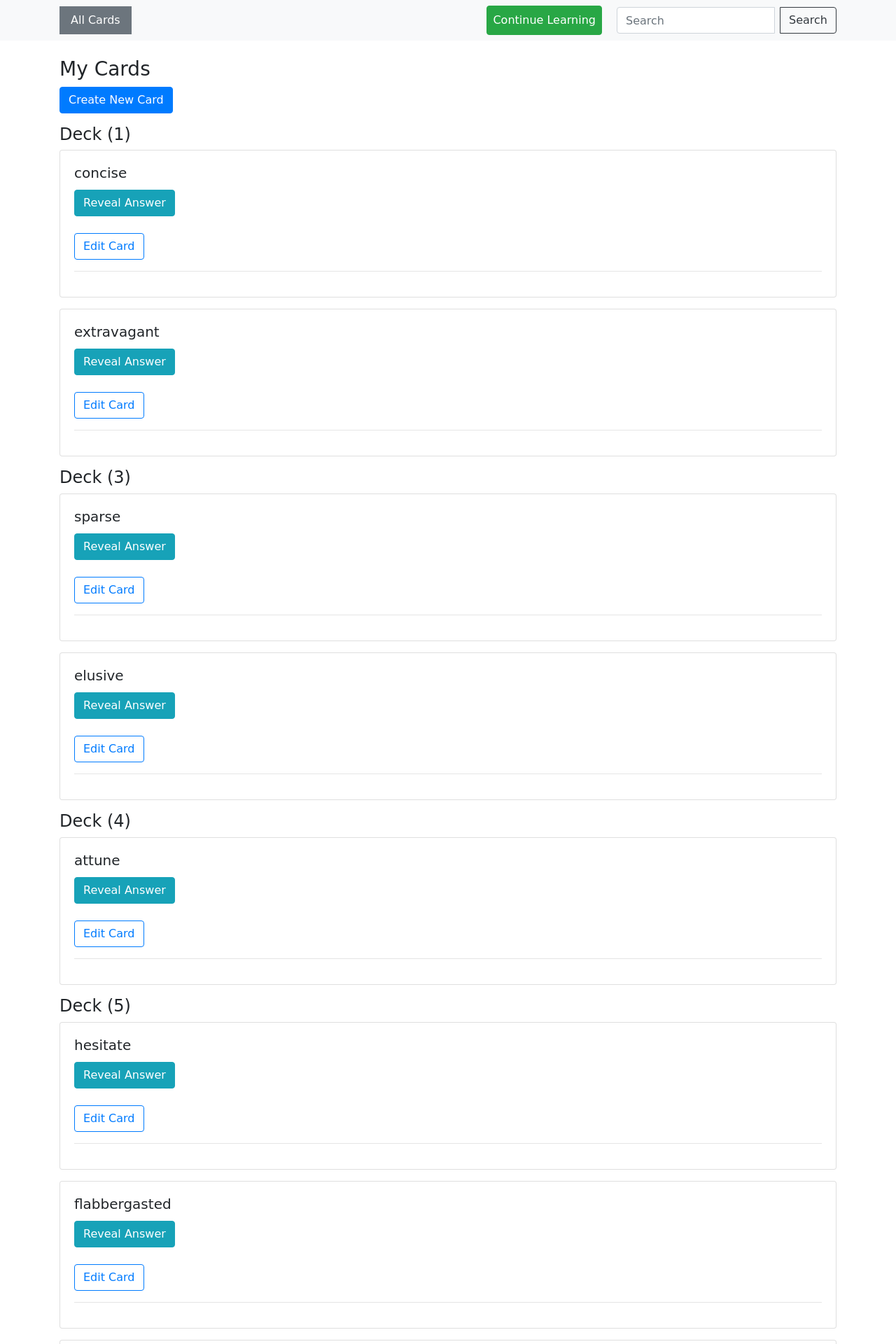
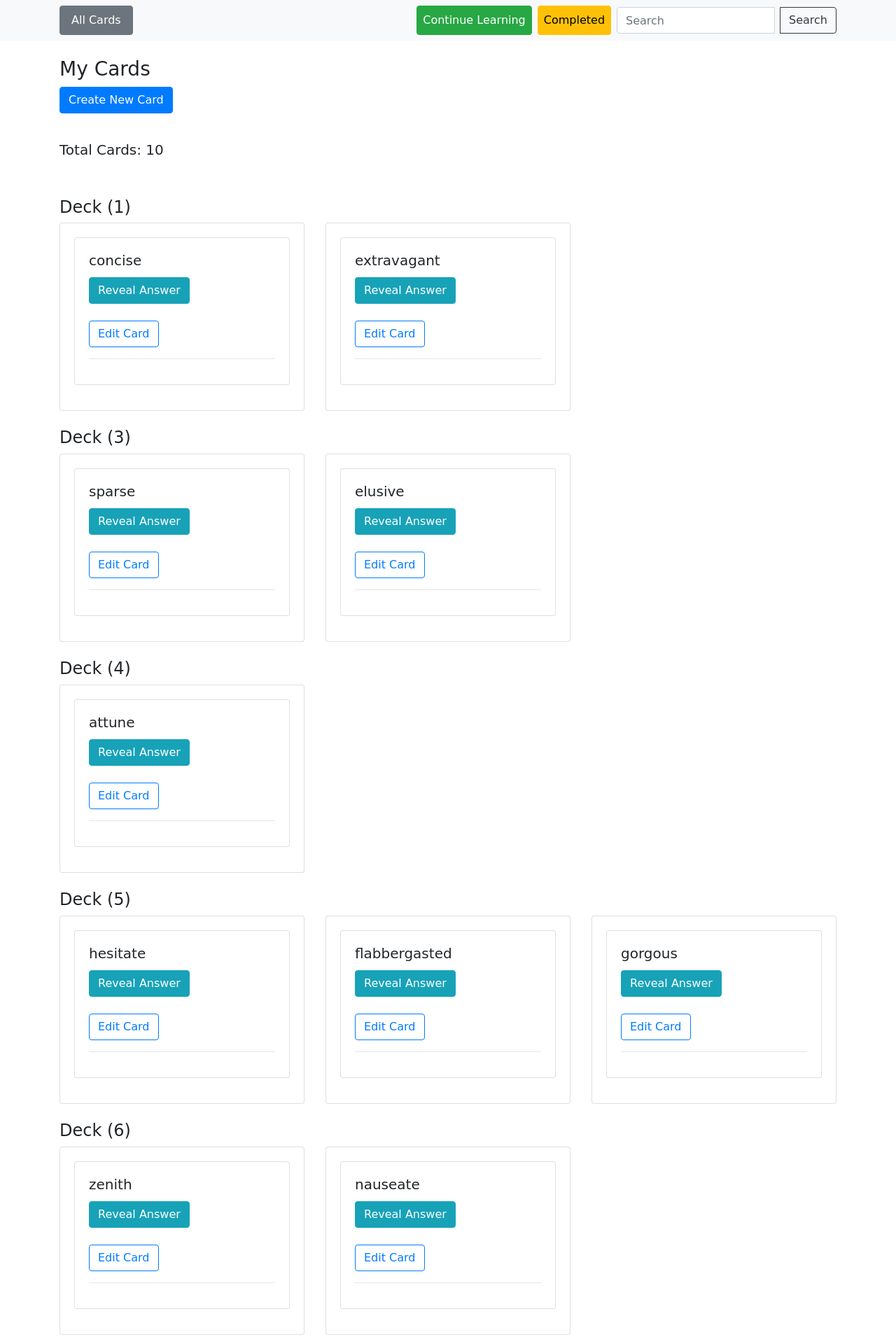
Before and after one commit to everprogrammer/FlashCard-App, a Django app: page / in a window 1280 px wide. Shown: the top 1920 px of the page at 70% size. Run offline with Django 4.2, Linux system fonts and the light colour scheme; data comes from the database, SQL or seed files in the repository; both versions use the stored data as it was after the commit; some libraries are stand-ins or nearby versions.

Commit message:
fixed bug and front-end progress
1. Fix bug about the backend that cards did not go up
2. Write extensive tests for backend
3. Front-end progress for almost all the pages
4. Add complete view page with "Forgot this word" for cards in the 6th deck

```diff
--- a/flashcard/cards/models.py
+++ b/flashcard/cards/models.py
@@ -12,7 +12,6 @@ class Deck(models.Model):
 
     def __str__(self):
         return f'Deck ({self.number})'
-
 
 class Card(models.Model):
     question = models.CharField(max_length=100)
@@ -41,15 +40,20 @@ class Card(models.Model):
 
     def move(self, solved):
         if solved:
-            # Move to the next deck
-            next_deck = Deck.objects.filter(number__gt=self.deck.number).first()
-            if next_deck:
-                self.deck = next_deck
+            # Move to the next deck or archive
+            if self.deck.number >= 5:
+                self.deck = Deck.objects.get(number=6)
+                self.review_date = self.review_date + timedelta(days=365)
+                self.save()
 
-                self.save()
+            else:
+                next_deck = Deck.objects.filter(number=self.deck.number+1).first()
+                if next_deck:
+                    self.deck = next_deck
+                    self.save()
         else:
             # Move to the first deck
-            first_deck = Deck.objects.order_by('number').first()
+            first_deck = Deck.objects.filter(number=1).first()
             self.deck = first_deck
 
             self.save()
--- a/flashcard/cards/urls.py
+++ b/flashcard/cards/urls.py
@@ -1,15 +1,13 @@
 from django.urls import path
 from . import views
-from django.views.generic import TemplateView
-
 
 urlpatterns = [
-    # path("", TemplateView.as_view(template_name='base.html'),
-    #      name='index'),
     path("", views.CardListView.as_view(), name='card-list'),
     path("new-card", views.CardCreateView.as_view(), name='card-create'),
     path("edit/<int:pk>", views.CardUpdateView.as_view(), name='card-update'),
     path("learning/", views.LearningView.as_view(), name='learning'),
-    path("search/", views.SearchView.as_view(), name='search')
+    path("search/", views.SearchView.as_view(), name='search'),
+    path("archive/", views.ArchiveView.as_view(), name='archive'),
+    path("reset/<int:card_id>", views.ResetDeckView.as_view(), name='reset-deck'),
 
 ]
--- a/flashcard/cards/views.py
+++ b/flashcard/cards/views.py
@@ -13,6 +13,23 @@ class CardListView(ListView):
     model = Card
     queryset = Card.objects.all().order_by('deck', '-date_created')
     paginate_by = 20
+
+    def get_context_data(self, **kwargs):
+        context = super().get_context_data(**kwargs)
+
+        # Group cards by deck
+        grouped_cards = {}
+        total_card_count = 0
+        for card in context['object_list']:
+            if card.deck not in grouped_cards:
+                grouped_cards[card.deck] = []
+            grouped_cards[card.deck].append(card)
+            total_card_count += 1
+
+        context['grouped_cards'] = grouped_cards
+        context['total_card_count'] = total_card_count
+        # context['deck_card_counts'] = {deck: len(cards) for deck, cards in grouped_cards.items()}
+        return context
 
 class CardCreateView(CreateView):
     template_name = 'cards/new_card.html'
@@ -74,6 +91,43 @@ class SearchView(ListView):
         context['search'] = self.request.GET.get('search', '')
         return context
 
+# class ArchiveView(ListView):
+#     template = 'cards/archive.html'
+#     queryset = Card.objects.filter(deck=6)
+
+#     def get_context_data(self, **kwargs):
+#         context = super().get_context_data(**kwargs)
+#         card_list = context['object_list']
+#         return context
+
+class ArchiveView(ListView):
+    model = Card
+    template_name = 'cards/archive.html'
+    queryset = Card.objects.filter(deck=6)
+    context_object_name = 'card_list'
+
+class ResetDeckView(View):
+    http_method_names = ['post']
+
+    def post(self, request, card_id):
+        card = Card.objects.get(id=card_id)
+        card.deck = Deck.objects.get(number=1)
+        card.save()
+        return redirect('archive')
+
+
+
+# class ResetDeckView(View):
+#     http_method_names = ['post']
+
+#     def post(self, request, card_id):
+#         # get the card object by id
+#         card = Card.objects.get(id=card_id)
+#         # set deck number to one
+#         card.deck = Deck.objects.get(number=1)
+
+#         card.save()
+#         return redirect(request.META.get('HTTP_REFERER'))
 
 # def learning_view(request):
 #     cards_to_review = Card.objects.filter(review_date__gte=datetime.today())
--- a/flashcard/templates/base.html
+++ b/flashcard/templates/base.html
@@ -14,7 +14,7 @@
 <body>
     <nav class="navbar navbar-expand-lg navbar-light bg-light">
         <div class="container">
-            <a class="nav-link btn-secondary" href="{% url 'card-list' %}">All Cards</a>
+            <a class="nav-link btn btn-secondary" href="{% url 'card-list' %}">All Cards</a>
             <button class="navbar-toggler" type="button" data-toggle="collapse" data-target="#navbarNav"
                     aria-controls="navbarNav" aria-expanded="false" aria-label="Toggle navigation">
                 <span class="navbar-toggler-icon"></span>
@@ -24,12 +24,13 @@
                     <li class="nav-item">
                         <a class="nav-link btn btn-success" href="{% url 'learning' %}" style="color: white;">Continue Learning</a>
                     </li>
-
-                    <!-- Add spacing between nav items -->
-                    <li class="nav-item ml-3">
-                        &nbsp;
+                    <div class="ml-lg-2"></div>
+                    <li class="nav-item">
+                        <a class="nav-link btn btn-warning" href="{% url 'archive'  %}" style="color:black;">Completed</a>
                     </li>
                 </ul>
+
+                <div class="ml-lg-2"></div>
 
                 <!-- Search bar integrated into navbar -->
                 <form action="{% url 'search' %}" method="get" class="form-inline my-2 my-lg-0">
@@ -40,12 +41,14 @@
                         </div>
                     </div>
                 </form>
+
             </div>
         </div>
     </nav>
 
     <div class="container mt-4">
         {% block content %}
+
         {% endblock %}
     </div>
 
--- a/flashcard/templates/cards/card_list.html
+++ b/flashcard/templates/cards/card_list.html
@@ -8,16 +8,25 @@
 
     <a href="{% url 'card-create' %}" class="btn btn-primary mb-3">
         Create New Card
-    </a>
+    </a><br><br>
 
-    {% for card in card_list %}
-        {% ifchanged %}
-            <h4> {{ card.deck|apnumber }} </h4>
-        {% endifchanged %}
+    <h5>Total Cards: {{ total_card_count }}</h5><br><br>
 
-        {% include 'cards/card.html' with card=card%}
+    {% for deck, deck_cards in grouped_cards.items %}
+        <h4>{{ deck }}</h4>
+
+        <div class="row">
+            {% for card in deck_cards %}
+                <div class="col-md-4 mb-4">
+                    <div class="card">
+                        <div class="card-body">
+                            {% include 'cards/card.html' with card=card %}
+                        </div>
+                    </div>
+                </div>
+            {% endfor %}
+        </div>
     {% endfor %}
 
     {% include 'pagination.html' %}
-
 {% endblock %}
--- a/flashcard/templates/cards/learning.html
+++ b/flashcard/templates/cards/learning.html
@@ -1,4 +1,3 @@
-
 
 {% extends 'base.html' %}
 {% load humanize %}
```
Also changed, not shown: flashcard/cards/tests.py (+47 -1 lines), flashcard/templates/cards/archive.html (added, +24 -0 lines), flashcard/templates/cards/card_list2.html (added, +24 -0 lines), flashcard/db.sqlite3.
